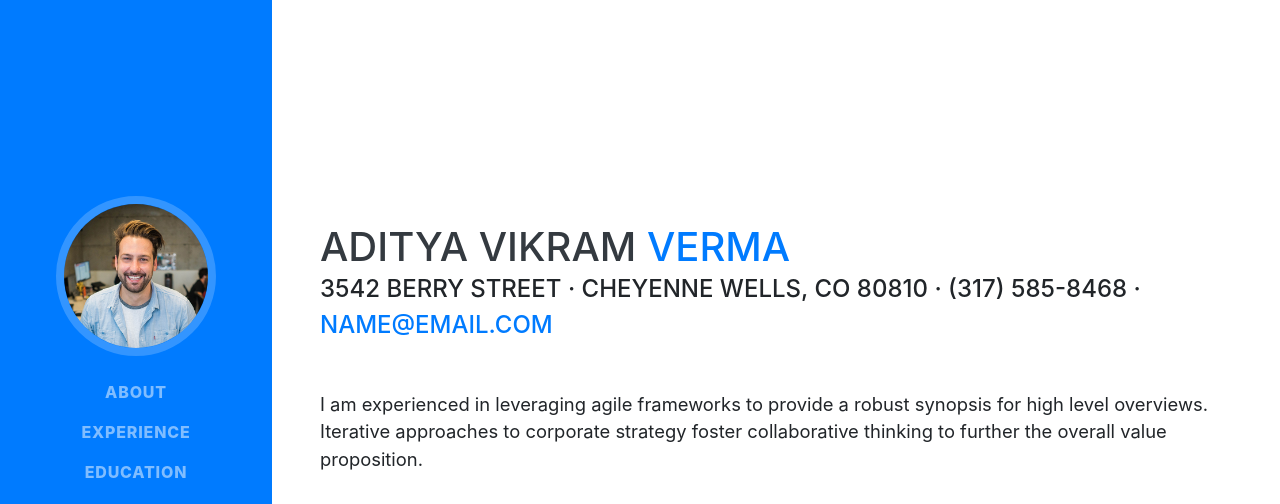
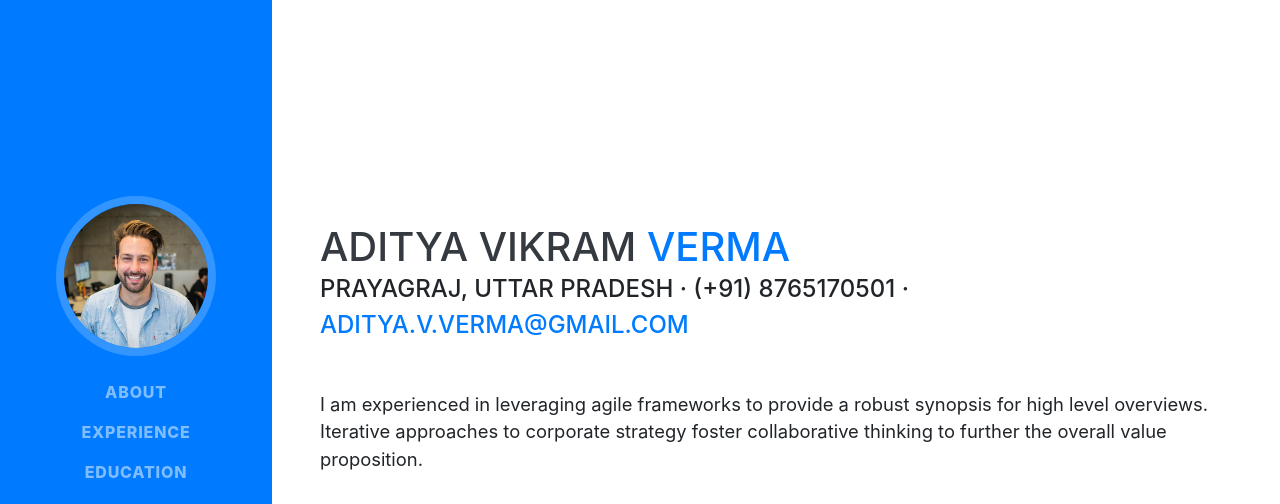
Before and after one commit to aditya-verma/aditya-verma.github.io, a website with bundled scripts: page index.html in a window 1280 px wide. Shown: the top 504 px of the page. Built offline with nearby package versions, Linux system fonts and the light colour scheme; a web font is replaced by a local one.

Commit message:
Update index.html

```diff
--- a/index.html
+++ b/index.html
@@ -66,8 +66,8 @@
         <h1 class="mb-0">Aditya Vikram
           <span class="text-primary">Verma</span>
         </h1>
-        <div class="subheading mb-5">3542 Berry Street · Cheyenne Wells, CO 80810 · (317) 585-8468 ·
-          <a href="mailto:name@email.com">name@email.com</a>
+        <div class="subheading mb-5">Prayagraj, Uttar Pradesh · (+91) 8765170501 ·
+          <a href="mailto:name@email.com">aditya.v.verma@gmail.com</a>
         </div>
         <p class="lead mb-5">I am experienced in leveraging agile frameworks to provide a robust synopsis for high level overviews. Iterative approaches to corporate strategy foster collaborative thinking to further the overall value proposition.</p>
         <div class="social-icons">
```
